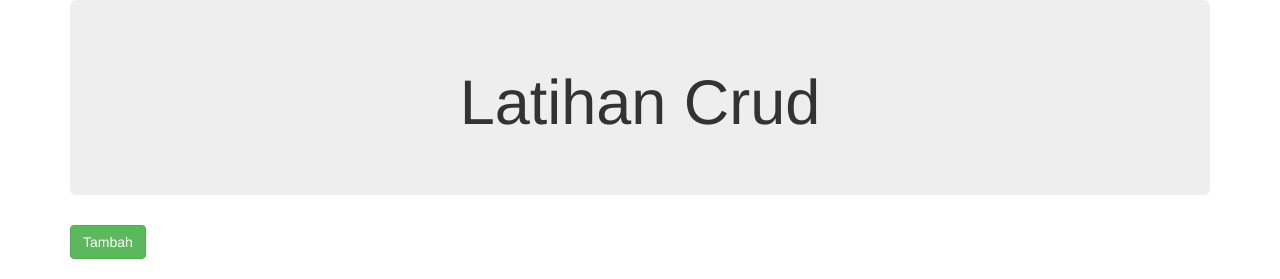
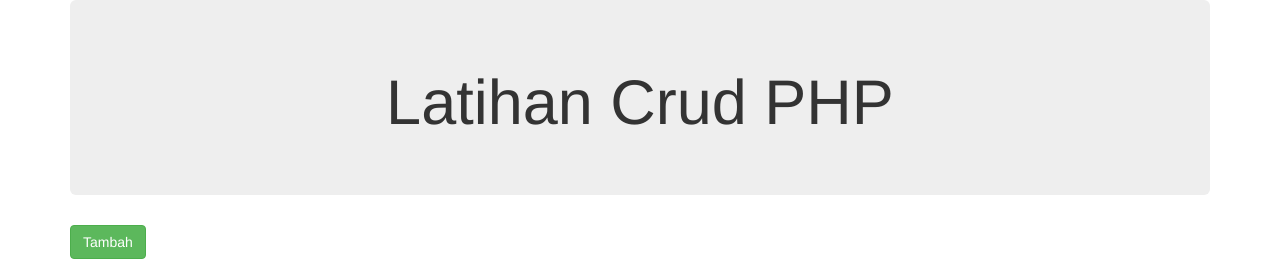
Before and after one commit to tafrij/CRUDphp, a PHP site: page /home.php in a window 1280 px wide. Shown: the top 279 px of the page. Run offline with PHP 8.4, Linux system fonts and the light colour scheme; data that the repository does not hold is empty; some libraries are stand-ins or nearby versions.

Commit message:
git push origin master

```diff
--- a/header.php
+++ b/header.php
@@ -7,6 +7,6 @@
   <body>
     <div class="jumbotron">
       <center>
-        <h1>Latihan Crud</h1>
+        <h1>Latihan Crud PHP</h1>
       </center>
     </div>
```
